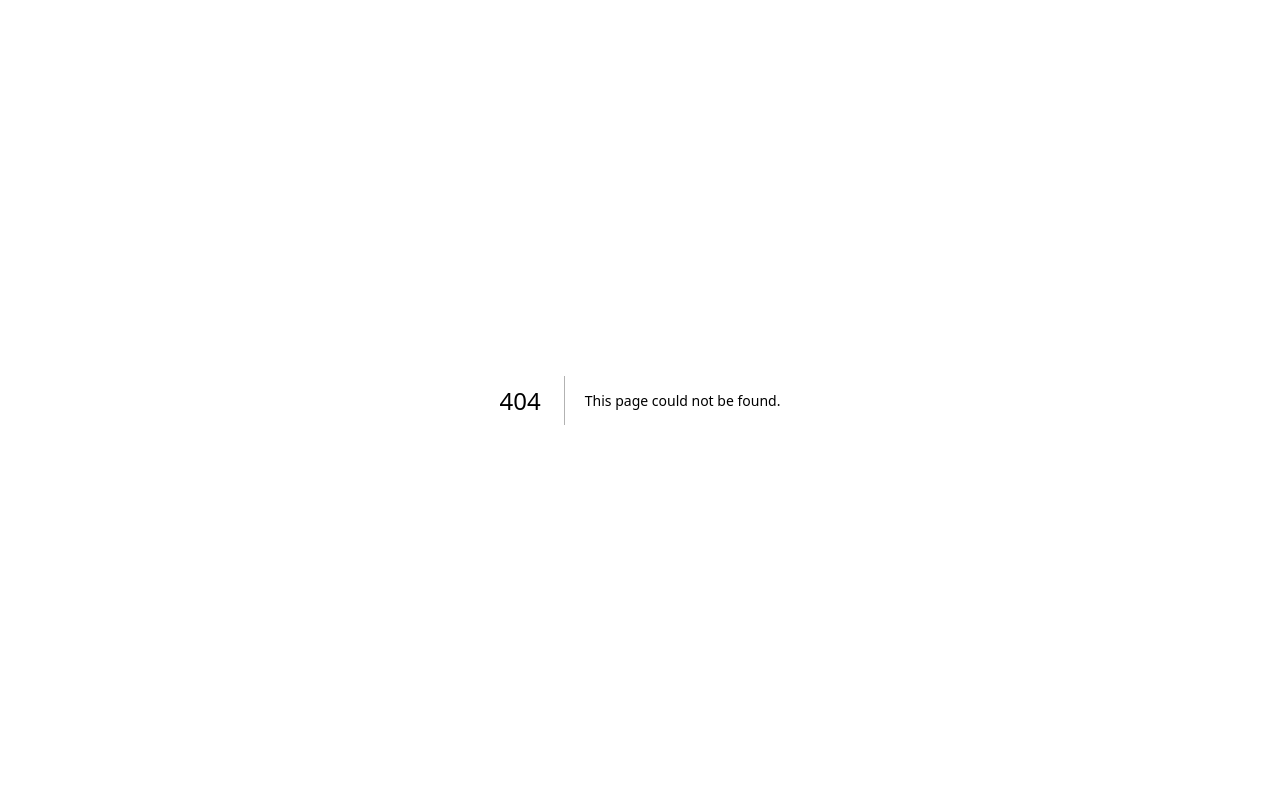
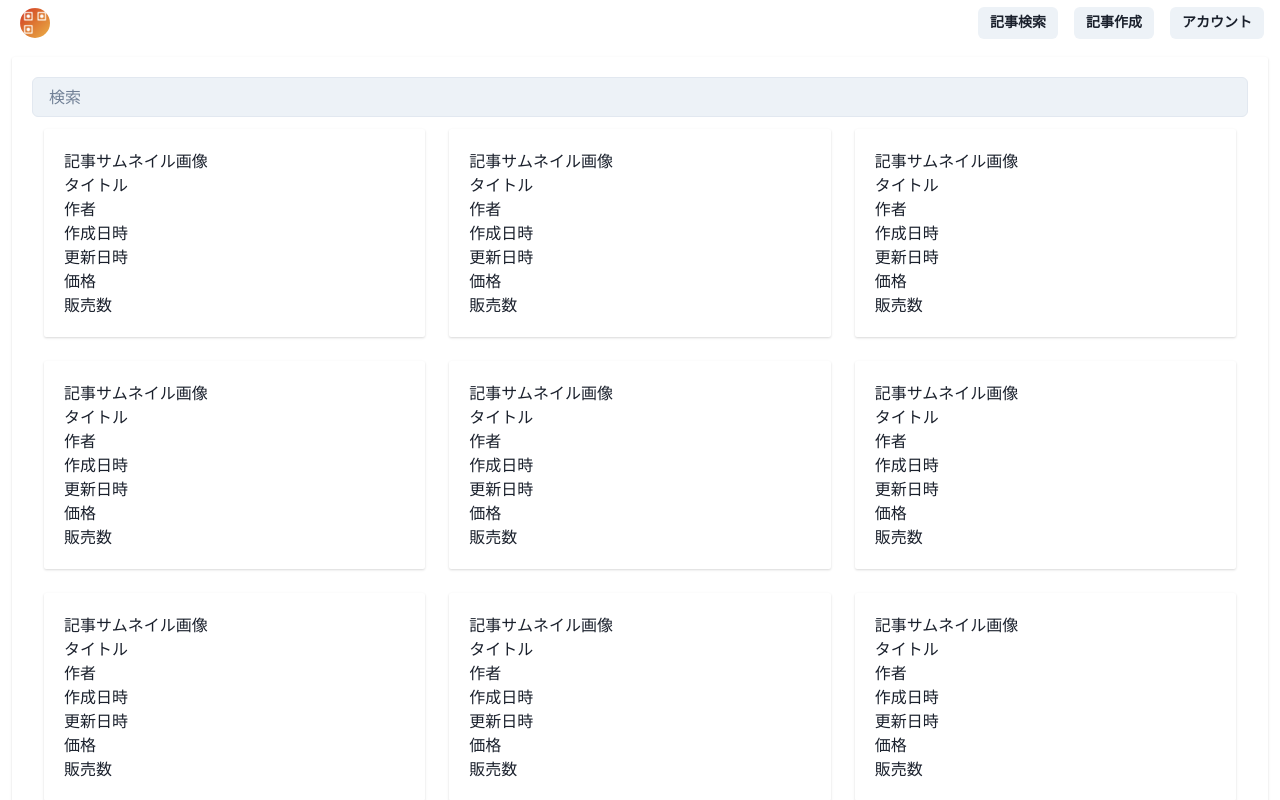
Before and after one commit to palledad/dManga, a Next.js app in the folder frontend/: page /articlesearch in a window 1280 px wide. Before the commit this address had no page. Shown: the top 800 px of the page. Built offline with nearby package versions, Linux system fonts and the light colour scheme.

Commit message:
記事検索画面を作成

```diff
--- /dev/null
+++ b/frontend/components/Card/SearchArticleCard/index.tsx
@@ -0,0 +1,18 @@
+import Segment from '../../Segment'
+import { Box } from '@chakra-ui/react'
+
+const SearchArticleCard = () => {
+  return (
+    <Segment>
+      <Box>記事サムネイル画像</Box>
+      <Box>タイトル</Box>
+      <Box>作者</Box>
+      <Box>作成日時</Box>
+      <Box>更新日時</Box>
+      <Box>価格</Box>
+      <Box>販売数</Box>
+    </Segment>
+  )
+}
+
+export default SearchArticleCard
--- /dev/null
+++ b/frontend/pages/articlesearch/index.tsx
@@ -0,0 +1,24 @@
+import Segment from '../../components/Segment'
+import Header from '../../components/Header'
+import { Grid, GridItem, Input } from '@chakra-ui/react'
+import SearchArticleCard from '../../components/Card/SearchArticleCard'
+
+const MyPage = () => {
+  return (
+    <>
+      <Header></Header>
+      <Segment>
+        <Input placeholder='検索' background={'gray.100'} />
+        <Grid templateColumns='repeat(3, 1fr)'>
+          {[...Array(10)].map((x) => (
+            <GridItem key={x} colSpan={1}>
+              <SearchArticleCard key={x} />
+            </GridItem>
+          ))}
+        </Grid>
+      </Segment>
+    </>
+  )
+}
+
+export default MyPage
```
